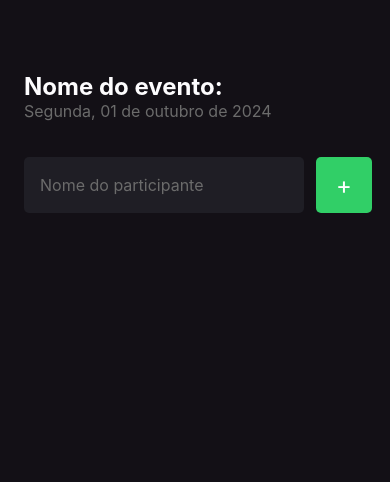
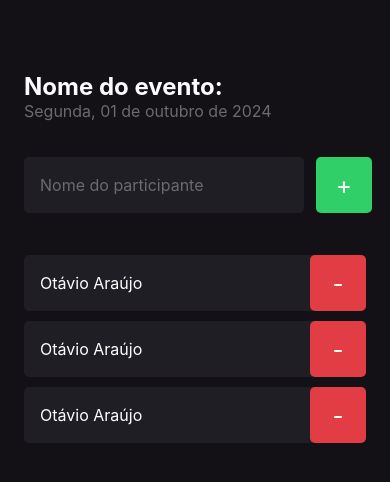
Before and after one commit to otavio-araujo/imhere, a React Native app: screen / in a window 390 px wide. Shown: the top 482 px of the page. Built offline with nearby package versions, Linux system fonts and the light colour scheme.

Commit message:
Criando Componente Participant

```diff
--- /dev/null
+++ b/src/components/Participant/index.tsx
@@ -0,0 +1,13 @@
+import { Text, View, TouchableOpacity } from "react-native"
+import { styles } from "./styles"
+
+export default function Participant() {
+  return (
+    <View style={styles.container}>
+      <Text style={styles.name}>Otávio Araújo</Text>
+      <TouchableOpacity style={styles.button}>
+        <Text style={styles.buttonText}>-</Text>
+      </TouchableOpacity>
+    </View>
+  )
+}
--- /dev/null
+++ b/src/components/Participant/styles.ts
@@ -0,0 +1,33 @@
+import { StyleSheet } from "react-native"
+
+export const styles = StyleSheet.create({
+  container: {
+    width: "100%",
+    backgroundColor: "#1F1E25",
+    borderRadius: 5,
+    flexDirection: "row",
+    alignItems: "center",
+    marginBottom: 10,
+  },
+
+  name: {
+    flex: 1,
+    color: "#FFF",
+    fontSize: 16,
+    marginLeft: 16,
+  },
+
+  buttonText: {
+    color: "#FFF",
+    fontSize: 24,
+  },
+
+  button: {
+    height: 56,
+    width: 56,
+    borderRadius: 5,
+    backgroundColor: "#E23C44",
+    alignItems: "center",
+    justifyContent: "center",
+  },
+})
--- a/src/screens/home/index.tsx
+++ b/src/screens/home/index.tsx
@@ -1,6 +1,7 @@
 import React from "react"
 import { Text, TextInput, TouchableOpacity, View } from "react-native"
 import { styles } from "./styles"
+import Participant from "../../components/Participant"
 
 export default function Home() {
   function handleParticipantAdd() {
@@ -11,9 +12,11 @@
       <Text key="1" style={styles.eventName}>
         Nome do evento:
       </Text>
+
       <Text key="2" style={styles.eventDate}>
         Segunda, 01 de outubro de 2024
       </Text>
+
       <View style={styles.form}>
         <TextInput
           style={styles.input}
@@ -24,6 +27,10 @@
           <Text style={styles.buttonText}>+</Text>
         </TouchableOpacity>
       </View>
+
+      <Participant />
+      <Participant />
+      <Participant />
     </View>
   )
 }
```
